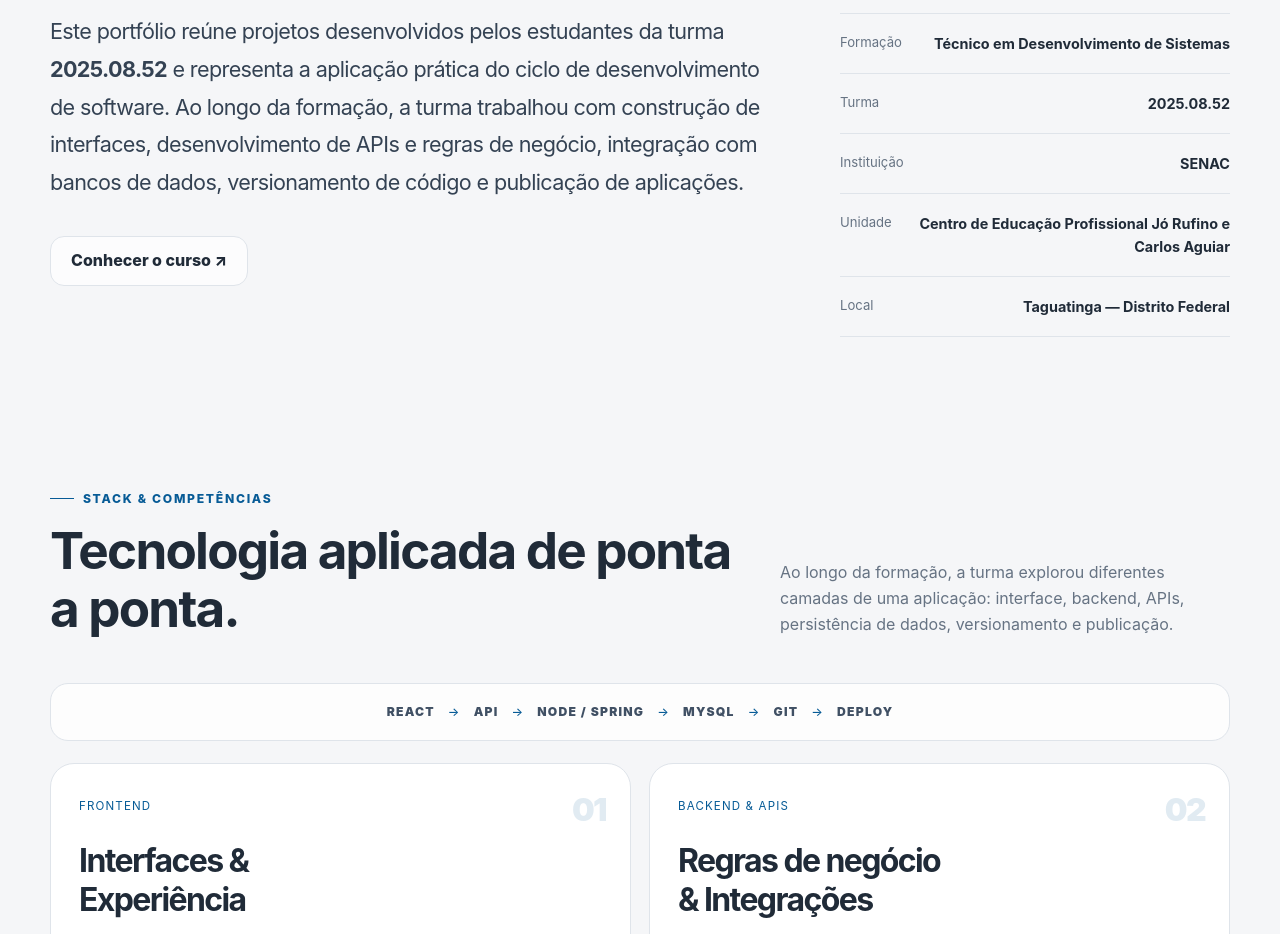
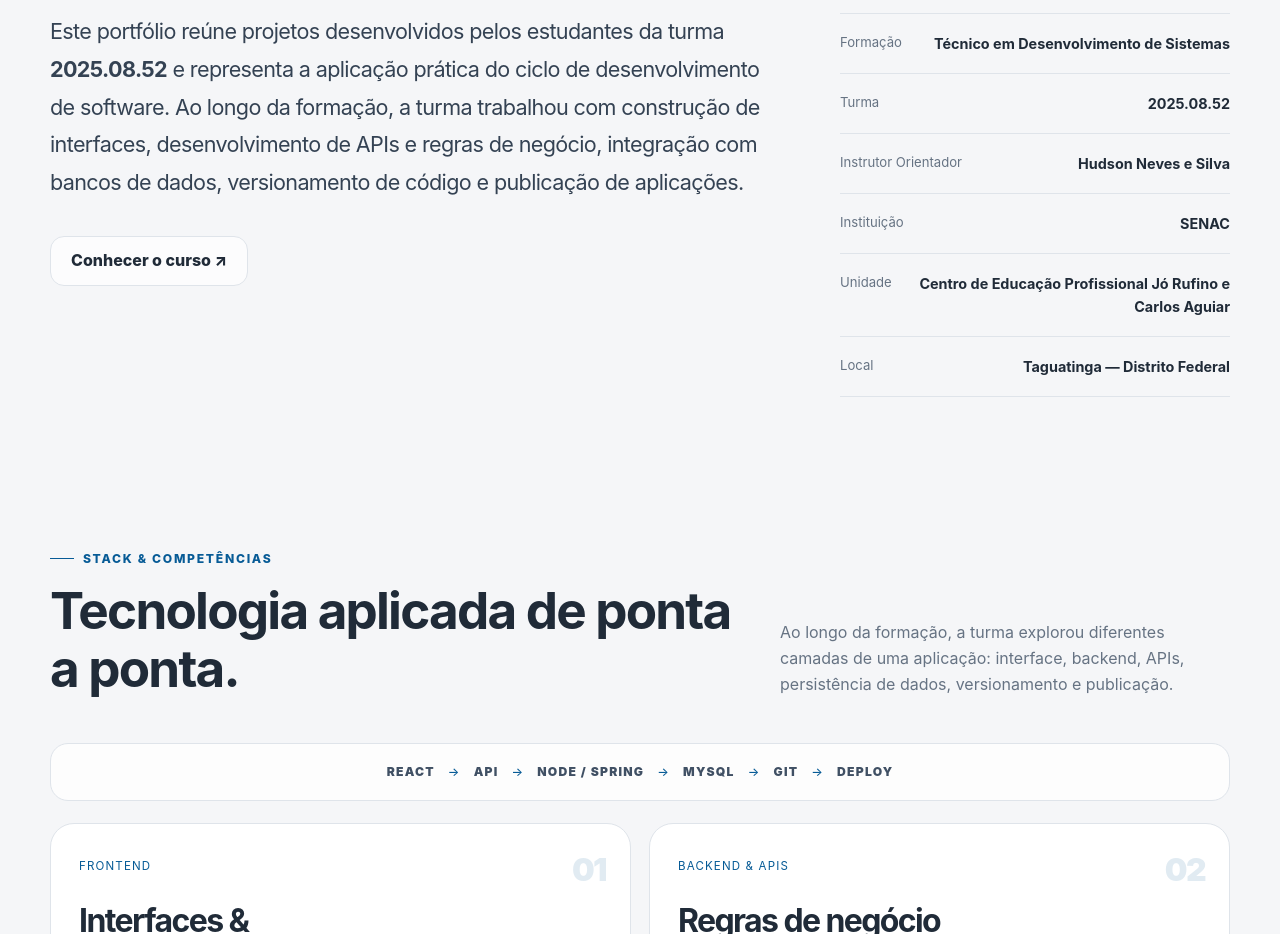
Before and after one commit to 2025-08-52/portfolio-dev, a plain HTML site: page index.html in a window 1280 px wide. Shown: the part 3760-4694 px from the top of the page. Drawn offline with Linux system fonts and the light colour scheme.

Commit message:
feat: adiciona instrutor orientador nas informacoes da turma

```diff
--- a/index.html
+++ b/index.html
@@ -603,6 +603,7 @@
           <div class="about-info">
             <div class="info-row"><span>Formação</span><strong>Técnico em Desenvolvimento de Sistemas</strong></div>
             <div class="info-row"><span>Turma</span><strong>2025.08.52</strong></div>
+            <div class="info-row"><span>Instrutor Orientador</span><strong>Hudson Neves e Silva</strong></div>
             <div class="info-row"><span>Instituição</span><strong>SENAC</strong></div>
             <div class="info-row"><span>Unidade</span><strong>Centro de Educação Profissional Jó Rufino e Carlos Aguiar</strong></div>
             <div class="info-row"><span>Local</span><strong>Taguatinga — Distrito Federal</strong></div>
```
